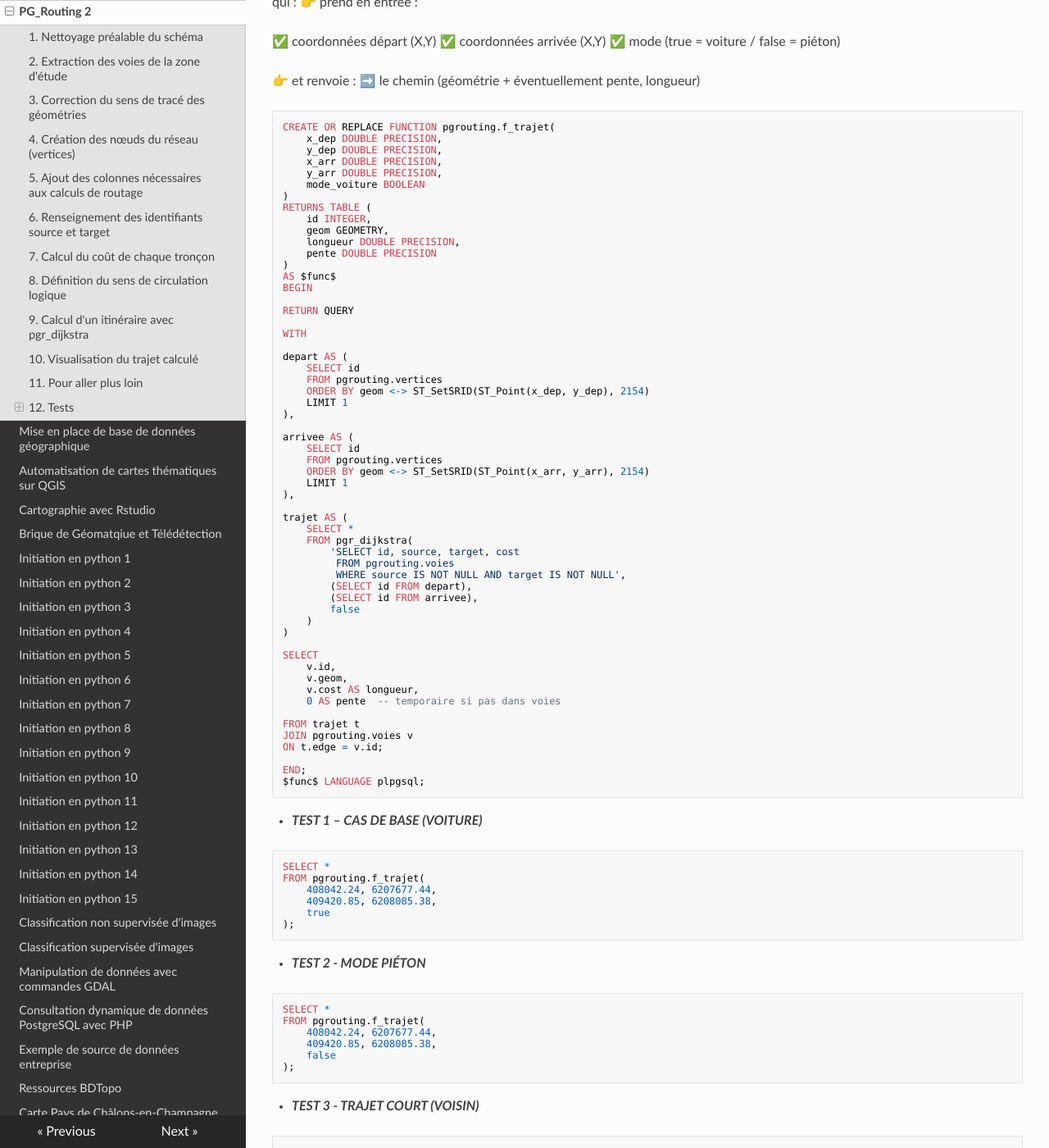
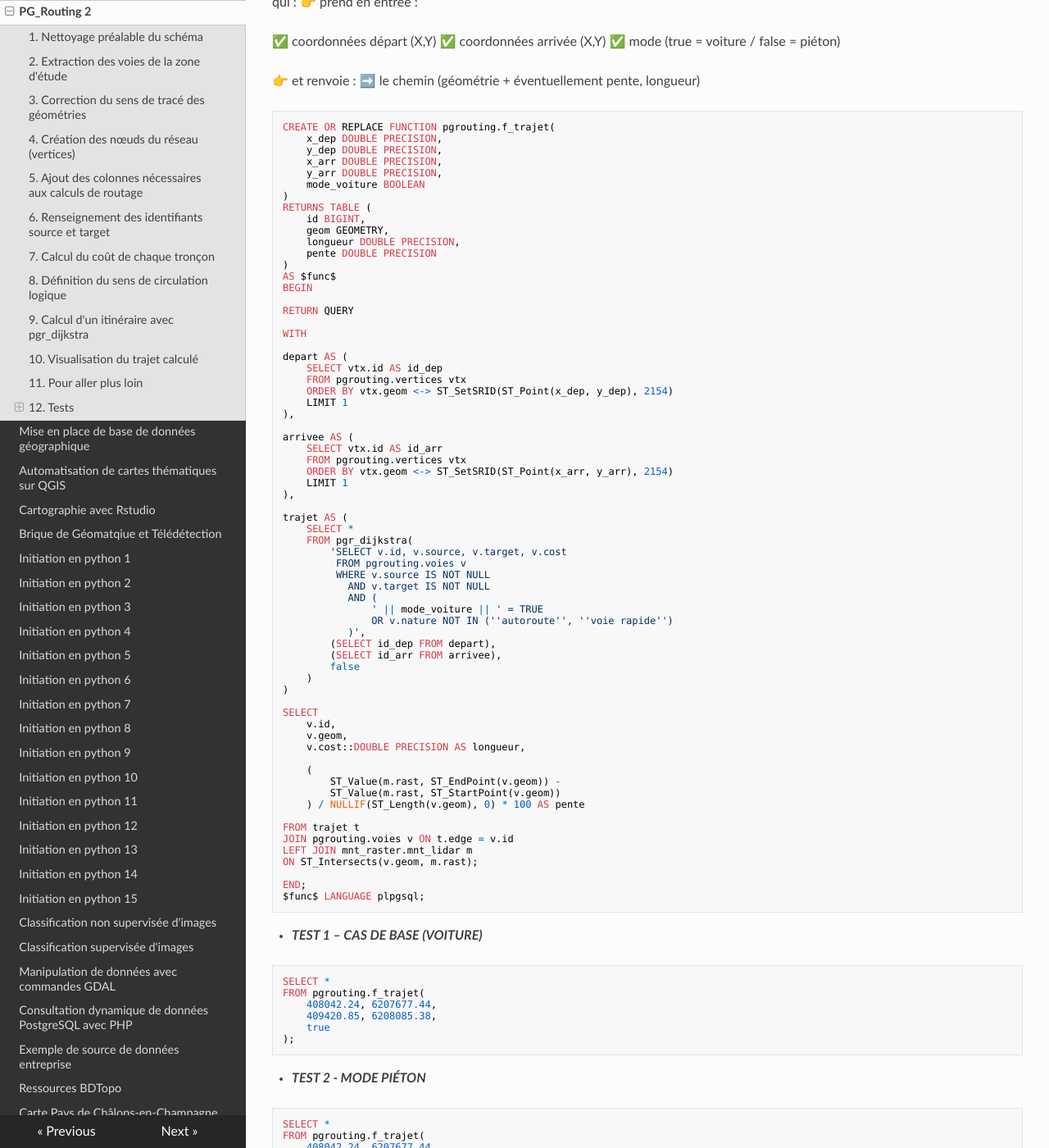
Before and after one commit to abdou123-guene/Site_de_documentation_geomatique, an MkDocs documentation site: the page built from docs/pgrouting1.md, in a window 1280 px wide and 1400 px high, scrolled down 8374 px. Shown: the whole window at 82% size. Built offline with MkDocs 1.6.1, drawn with Linux system fonts in a browser that asks for light colours; nearby versions of some CDN libraries.

Commit message:
Refactor pgrouting function for better performance
Updated function to use BIGINT for id and improved query structure.

```diff
--- a/docs/pgrouting1.md
+++ b/docs/pgrouting1.md
@@ -393,7 +393,7 @@
     mode_voiture BOOLEAN
 )
 RETURNS TABLE (
-    id INTEGER,
+    id BIGINT,
     geom GEOMETRY,
     longueur DOUBLE PRECISION,
     pente DOUBLE PRECISION
@@ -406,27 +406,32 @@
 WITH
 
 depart AS (
-    SELECT id
-    FROM pgrouting.vertices
-    ORDER BY geom <-> ST_SetSRID(ST_Point(x_dep, y_dep), 2154)
+    SELECT vtx.id AS id_dep
+    FROM pgrouting.vertices vtx
+    ORDER BY vtx.geom <-> ST_SetSRID(ST_Point(x_dep, y_dep), 2154)
     LIMIT 1
 ),
 
 arrivee AS (
-    SELECT id
-    FROM pgrouting.vertices
-    ORDER BY geom <-> ST_SetSRID(ST_Point(x_arr, y_arr), 2154)
+    SELECT vtx.id AS id_arr
+    FROM pgrouting.vertices vtx
+    ORDER BY vtx.geom <-> ST_SetSRID(ST_Point(x_arr, y_arr), 2154)
     LIMIT 1
 ),
 
 trajet AS (
     SELECT *
     FROM pgr_dijkstra(
-        'SELECT id, source, target, cost
-         FROM pgrouting.voies
-         WHERE source IS NOT NULL AND target IS NOT NULL',
-        (SELECT id FROM depart),
-        (SELECT id FROM arrivee),
+        'SELECT v.id, v.source, v.target, v.cost
+         FROM pgrouting.voies v
+         WHERE v.source IS NOT NULL
+           AND v.target IS NOT NULL
+           AND (
+               ' || mode_voiture || ' = TRUE
+               OR v.nature NOT IN (''autoroute'', ''voie rapide'')
+           )',
+        (SELECT id_dep FROM depart),
+        (SELECT id_arr FROM arrivee),
         false
     )
 )
@@ -434,12 +439,17 @@
 SELECT
     v.id,
     v.geom,
-    v.cost AS longueur,
-    0 AS pente  -- temporaire si pas dans voies
+    v.cost::DOUBLE PRECISION AS longueur,
+
+    (
+        ST_Value(m.rast, ST_EndPoint(v.geom)) -
+        ST_Value(m.rast, ST_StartPoint(v.geom))
+    ) / NULLIF(ST_Length(v.geom), 0) * 100 AS pente
 
 FROM trajet t
-JOIN pgrouting.voies v
-ON t.edge = v.id;
+JOIN pgrouting.voies v ON t.edge = v.id
+LEFT JOIN mnt_raster.mnt_lidar m
+ON ST_Intersects(v.geom, m.rast);
 
 END;
 $func$ LANGUAGE plpgsql;
```
